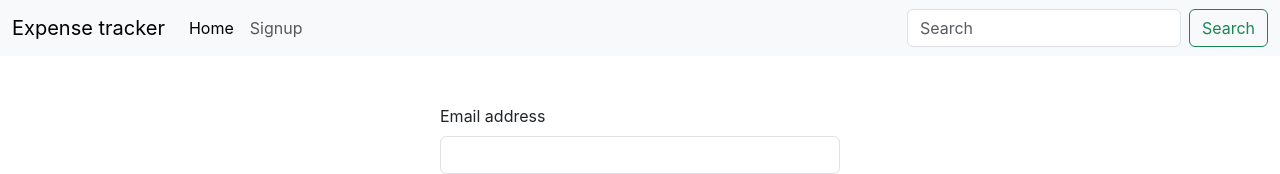
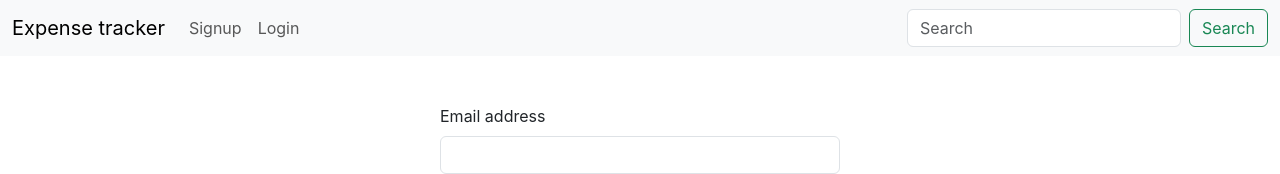
Before and after one commit to MuhammedJaseemVK/expense-tracker, a React (Create React App) app in the folder client/: page /login in a window 1280 px wide. Shown: the top 174 px of the page. Built offline with nearby package versions, Linux system fonts and the light colour scheme.

Commit message:
added signout button

```diff
--- a/client/src/App.js
+++ b/client/src/App.js
@@ -26,17 +26,17 @@ function App() {
   return (
     <div>
       <Router>
-          <UserState>
-        <TransactionState>
-            <Navbar />
+        <UserState>
+          <TransactionState>
+            <Navbar showAlert={showAlert} />
             <Alert alert={alert} />
             <Routes>
               <Route path='/' element={<Home showAlert={showAlert} />} />
               <Route path='/signup' element={<Signup showAlert={showAlert} />} />
               <Route path='/login' element={<Login showAlert={showAlert} />} />
             </Routes>
-        </TransactionState>
-          </UserState>
+          </TransactionState>
+        </UserState>
       </Router>
     </div>
   );
--- a/client/src/components/Navbar.js
+++ b/client/src/components/Navbar.js
@@ -1,7 +1,18 @@
-import React from 'react'
-import { Link } from 'react-router-dom';
+import React, { useContext } from 'react'
+import { Link,useNavigate } from 'react-router-dom';
+import UserContext from '../context/UserContext';
 
-function Navbar() {
+
+function Navbar({showAlert}) {
+    const { user } = useContext(UserContext);
+    const navigate=useNavigate();
+
+    const handleLogout = () => {
+        localStorage.removeItem('token');
+        navigate('/login');
+        showAlert('Logged out successfully','warning');
+    }
+
     return (
         <nav className="navbar navbar-expand-lg bg-body-tertiary">
             <div className="container-fluid">
@@ -9,15 +20,33 @@ function Navbar() {
                 <button className="navbar-toggler" type="button" data-bs-toggle="collapse" data-bs-target="#navbarSupportedContent" aria-controls="navbarSupportedContent" aria-expanded="false" aria-label="Toggle navigation">
                     <span className="navbar-toggler-icon" />
                 </button>
-                <div className="collapse navbar-collapse" id="navbarSupportedContent">
-                    <ul className="navbar-nav me-auto mb-2 mb-lg-0">
-                        <li className="nav-item">
-                            <Link to='/' className="nav-link active" >Home</Link>
-                        </li>
-                        <li className="nav-item">
-                            <Link to='/signup' className="nav-link" >Signup</Link>
-                        </li>
-                    </ul>
+                <div className="collapse navbar-collapse d-flex justify-content-between" id="navbarSupportedContent">
+                    {
+                        user ?
+                            (
+                                <div className="mx-2">
+                                    <div className="dropdown">
+                                        <button className="btn btn-secondary dropdown-toggle" type="button" data-bs-toggle="dropdown" aria-expanded="false">
+                                            {user.name}
+                                        </button>
+                                        <ul className="dropdown-menu">
+                                            <li className='mx-3'>{user.email}</li>
+                                            <li className='dropdown-item' style={{cursor:'pointer'}} onClick={handleLogout}>Logout</li>
+                                        </ul>
+                                    </div>
+                                </div>
+                            )
+                            :
+                            (<ul className="navbar-nav me-auto mb-2 mb-lg-0">
+                                <li className="nav-item">
+                                    <Link to='/signup' className="nav-link" >Signup</Link>
+                                </li>
+                                <li className="nav-item">
+                                    <Link to='/login' className="nav-link" >Login</Link>
+                                </li>
+                            </ul>)
+                    }
+
                     <form className="d-flex" role="search">
                         <input className="form-control me-2" type="search" placeholder="Search" aria-label="Search" />
                         <button className="btn btn-outline-success" type="submit">Search</button>
--- a/client/src/context/UserState.js
+++ b/client/src/context/UserState.js
@@ -4,7 +4,7 @@ import { useNavigate, useLocation } from 'react-router-dom';
 import axios from 'axios';
 
 function UserState(props) {
-  const [user, setUser] = useState({});
+  const [user, setUser] = useState(null);
   const BASE_URL = 'http://localhost:8080/api/v1/auth';
   const navigate = useNavigate();
   const location = useLocation();
@@ -13,6 +13,7 @@ function UserState(props) {
     try {
       const token = localStorage.getItem('token')
       if (!token) {
+        setUser(null);
         if (location.pathname === '/signup') {
           return navigate('/signup')
         }
@@ -26,12 +27,17 @@ function UserState(props) {
         }
       })
       console.log(response.data);
-      setUser(response.data);
+      setUser(
+        {
+          email:response?.data?.message.email,
+          name:response?.data?.message.name
+        });
       navigate('/');
     }
     catch (error) {
       if (error.response && error.response.status === 401 && error.response.data.message === "token expired") {
         console.log("token expired");
+        setUser(null);
         navigate('/login');
         localStorage.removeItem('token');
       }
@@ -39,7 +45,7 @@ function UserState(props) {
     }
   }
   return (
-    <UserContext.Provider value={{ user, getUserInfo }} >
+    <UserContext.Provider value={{ user,setUser, getUserInfo }} >
       {props.children}
     </UserContext.Provider>
   )
```
Also changed, not shown: 1 other file (tests, documents, lock files or other folders).
